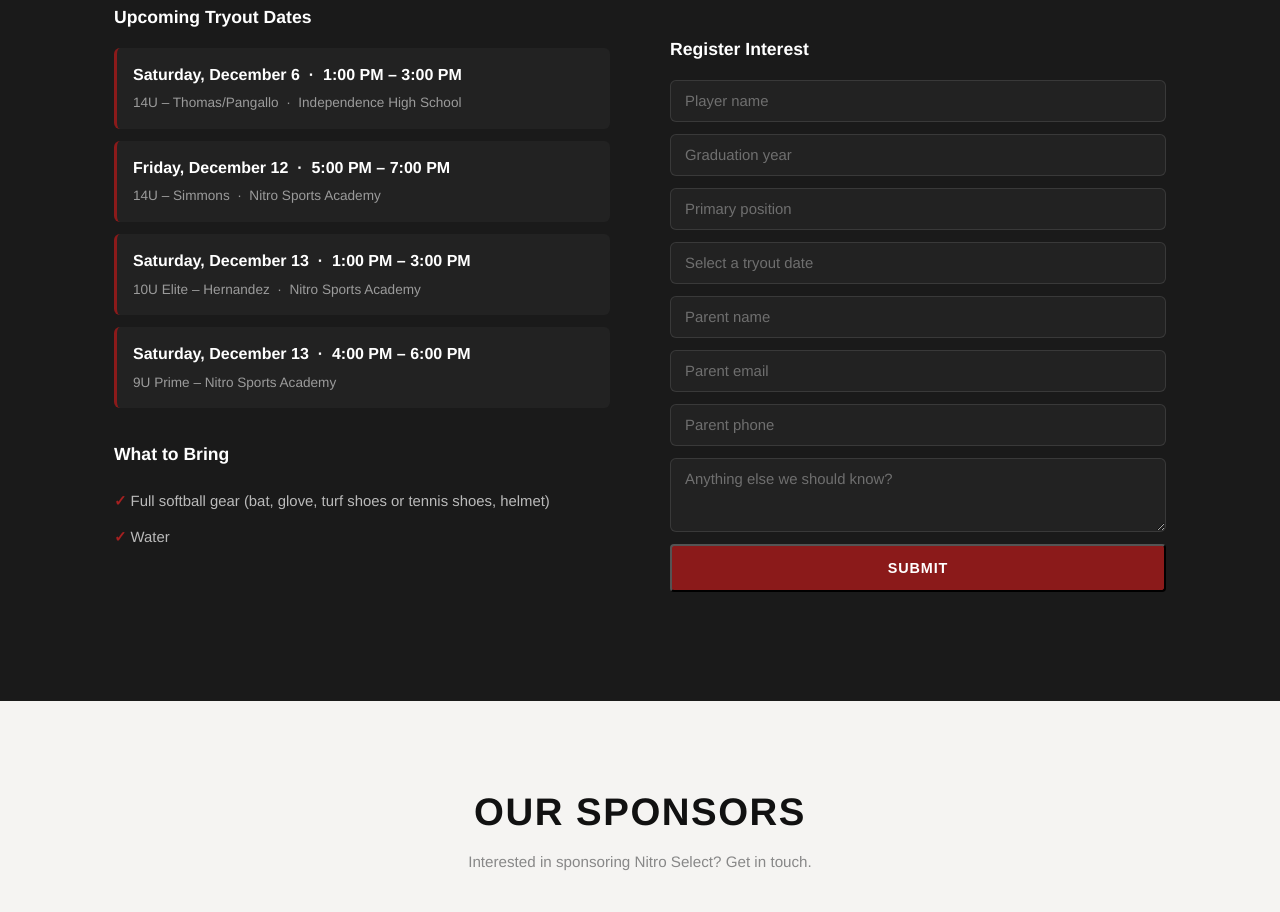
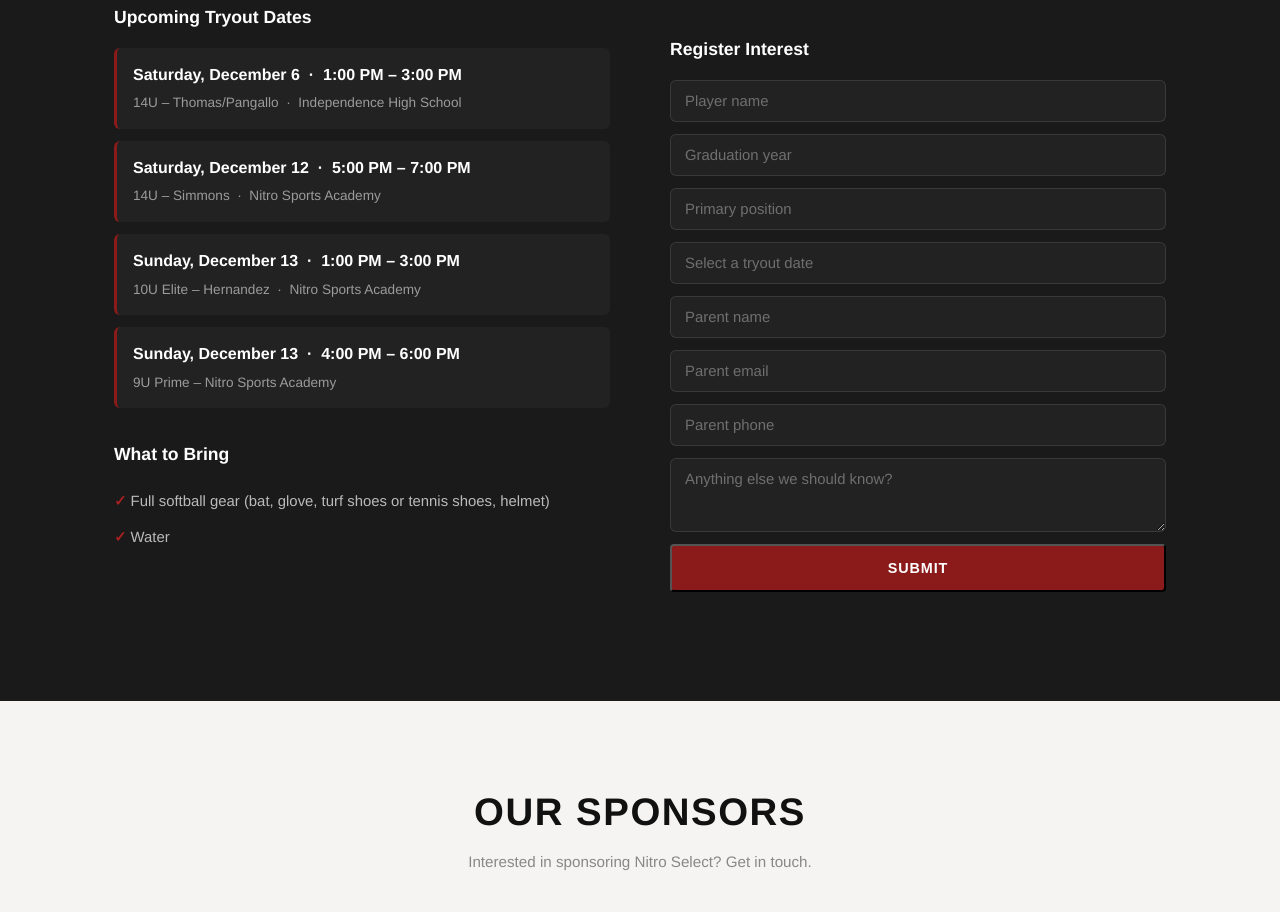
Before and after one commit to nvastano/Nitro_Select_Softball, a plain HTML site: page index.html in a window 1280 px wide. Shown: the part 2822-3734 px from the top of the page. Drawn offline with Linux system fonts and the light colour scheme.

Commit message:
Fix tryout day labels: Dec 12 Saturday, Dec 13 Sunday
Co-Authored-By: Claude Sonnet 4.6 <noreply@anthropic.com>
Claude-Session: https://claude.ai/code/session_01HgHcqxUCw58gdCRCoE766C

```diff
--- a/index.html
+++ b/index.html
@@ -189,15 +189,15 @@
               <span class="tryout-detail">14U – Thomas/Pangallo &nbsp;·&nbsp; Independence High School</span>
             </li>
             <li>
-              <span class="tryout-date">Friday, December 12 &nbsp;·&nbsp; 5:00 PM – 7:00 PM</span>
+              <span class="tryout-date">Saturday, December 12 &nbsp;·&nbsp; 5:00 PM – 7:00 PM</span>
               <span class="tryout-detail">14U – Simmons &nbsp;·&nbsp; Nitro Sports Academy</span>
             </li>
             <li>
-              <span class="tryout-date">Saturday, December 13 &nbsp;·&nbsp; 1:00 PM – 3:00 PM</span>
+              <span class="tryout-date">Sunday, December 13 &nbsp;·&nbsp; 1:00 PM – 3:00 PM</span>
               <span class="tryout-detail">10U Elite – Hernandez &nbsp;·&nbsp; Nitro Sports Academy</span>
             </li>
             <li>
-              <span class="tryout-date">Saturday, December 13 &nbsp;·&nbsp; 4:00 PM – 6:00 PM</span>
+              <span class="tryout-date">Sunday, December 13 &nbsp;·&nbsp; 4:00 PM – 6:00 PM</span>
               <span class="tryout-detail">9U Prime – Nitro Sports Academy</span>
             </li>
           </ul>
```
